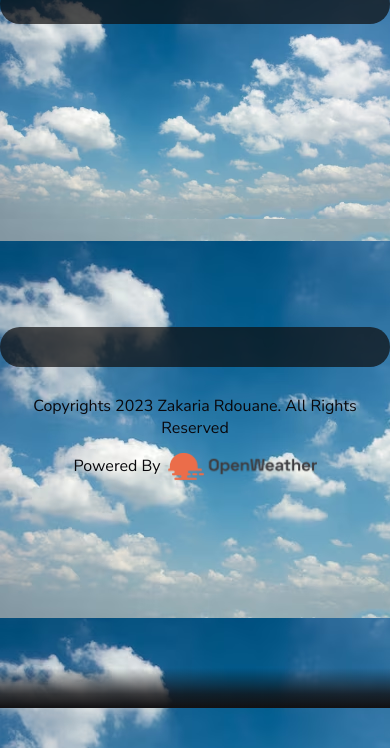
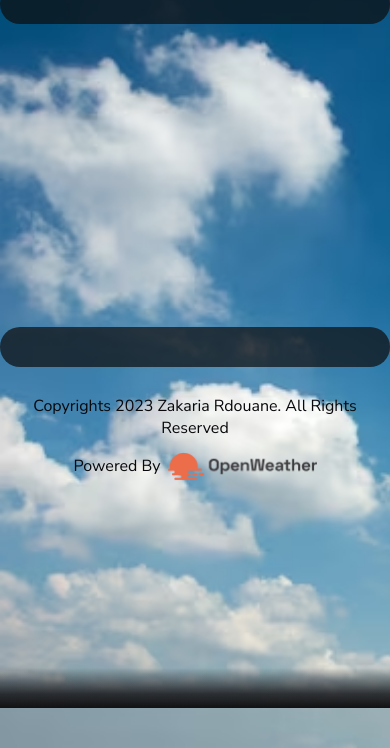
Before and after one commit to zrdouane/WeatherMingle, a website with bundled scripts: page index.html in a window 390 px wide. Shown: the part 136-884 px from the top of the page. Built offline with nearby package versions, Linux system fonts and the light colour scheme; no server answers.

Commit message:
edit responsive

```diff
--- a/assets/css/style.css
+++ b/assets/css/style.css
@@ -121,7 +121,7 @@ html {
 }
 
 body {
-    background-image: url(../images/ciel.avif);
+    background-color: var(--background);
     color: var(--on-background);
     font-size: var(--body-3);
     overflow: hidden;
@@ -180,7 +180,7 @@ body {
     margin-inline: auto;
     background-attachment: fixed;
     background-repeat: no-repeat;
-    background-size: 100%;
+    background-size: cover;
 }
 
 .icon-btn {
@@ -495,8 +495,7 @@ article.container {
     height: 100%;
     overflow-y: auto;
     overflow-y: overlay;
-    background-image: url(../images/ciel.avif);
-    /** ana m9awd **/
+    background-color: #332b1f;
 }
 
 article.container::-webkit-scrollbar-thumb {
@@ -709,14 +708,19 @@ article.container::before {
     min-width: 110px;
     flex: 1 1 100%;
 }
+/* edit here */
+/* .slider-card {
+    text-align: center;
+    background-color: brown;
 
+
+} */
 .slider-card {
     text-align: center;
-    border-radius: var(--radius-28);
+    /* border-radius: var(--radius-28);
     padding: 20px;
     background-color: rgb(14, 12, 12);
-    opacity: 0.7;
-
+    opacity: 0.7; */
 
 }
 
```
